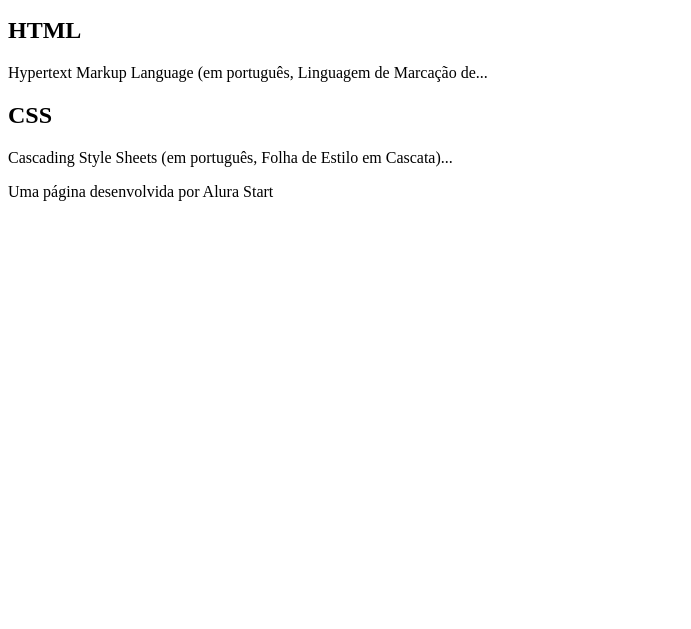
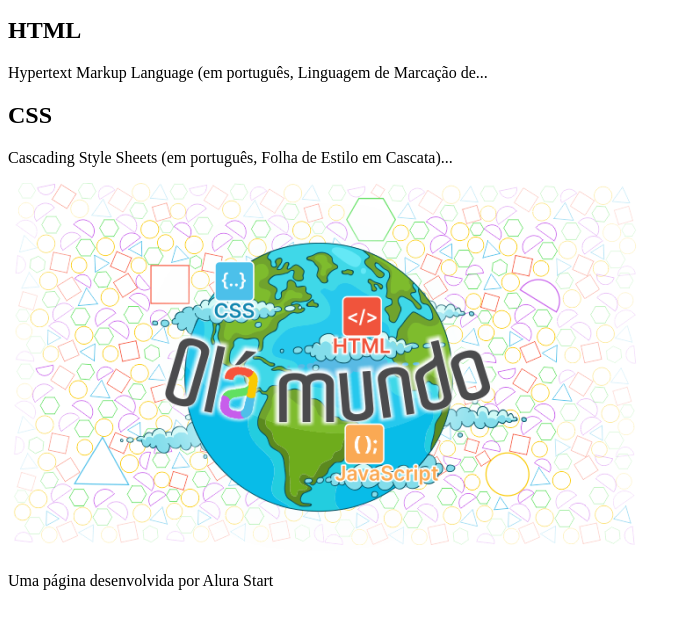
Before and after one commit to AlexandraVerdi/Projeto2-JornadaTE, a plain HTML site: page index.html in a window 1280 px wide. Shown: the part 101-730 px from the top of the page, without its empty margins (0-691 px from the left). Drawn offline with Linux system fonts and the light colour scheme.

Commit message:
inclusão de imagem

```diff
--- a/index.html
+++ b/index.html
@@ -1,10 +1,12 @@
 <!DOCTYPE html>
 <html lang="pt-br">
+
 <head>
     <meta charset="UTF-8">
     <meta name="viewport" content="width=device-width, initial-scale=1.0">
     <title>Hello World</title>
 </head>
+
 <body>
     <header>
         <h1>Hello Word</h1>
@@ -15,11 +17,13 @@
         <p>Hypertext Markup Language (em português, Linguagem de Marcação de...</p>
 
         <h2>CSS</h2>
-            <p>Cascading Style Sheets (em português, Folha de Estilo em Cascata)...</p>
+        <p>Cascading Style Sheets (em português, Folha de Estilo em Cascata)...</p>
+        <img src="img/Olá Mundo.png" alt="Globo terrestre, com o título Hello World">
     </section>
 
     <footer>
         <p>Uma página desenvolvida por Alura Start</p>
     </footer>
 </body>
+
 </html>
```
Also changed, not shown: img/Olá Mundo.png (added).
